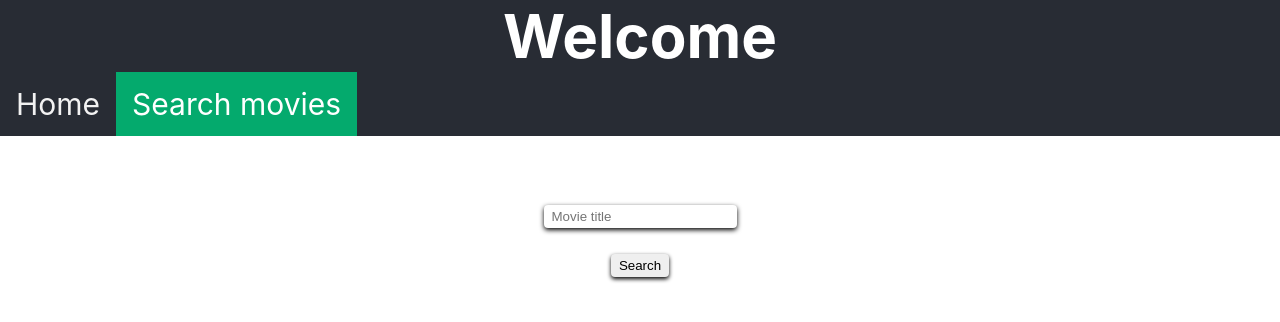
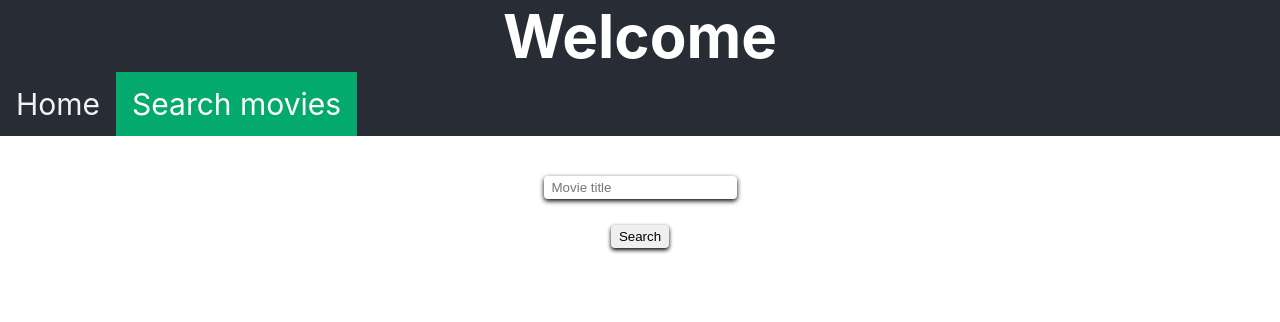
Before and after one commit to Marcus842/MovieWebApplicationReact, a React (Create React App) app: page /moviesearch in a window 1280 px wide. Shown: the top 322 px of the page. Built offline with nearby package versions, Linux system fonts and the light colour scheme.

Commit message:
Update style.css

```diff
--- a/src/style.css
+++ b/src/style.css
@@ -54,7 +54,7 @@ code {
   position: fixed;
   background-color: white;
   width: 100%;
-  top: 184px;
+  top: 155px;
 }
 
 .movie--prop {
```
